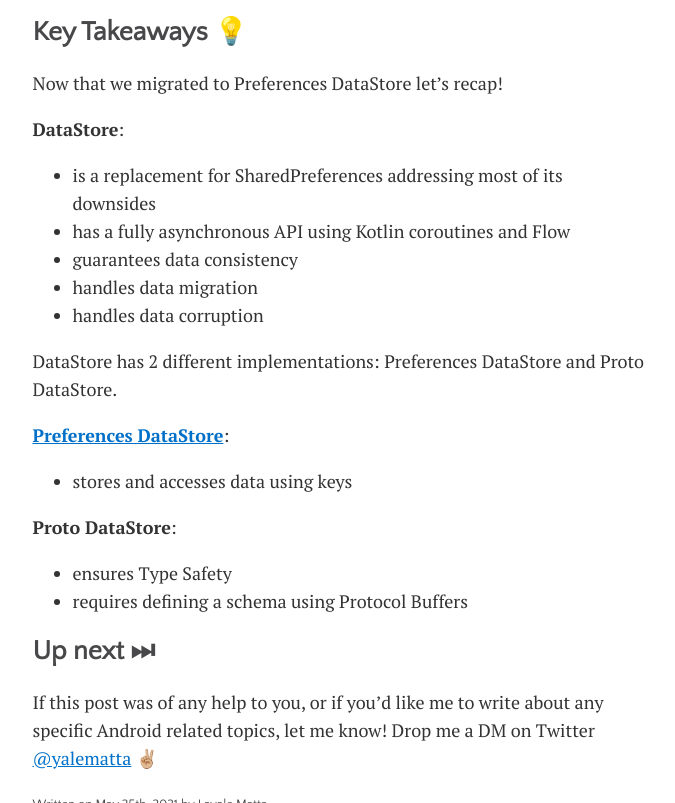
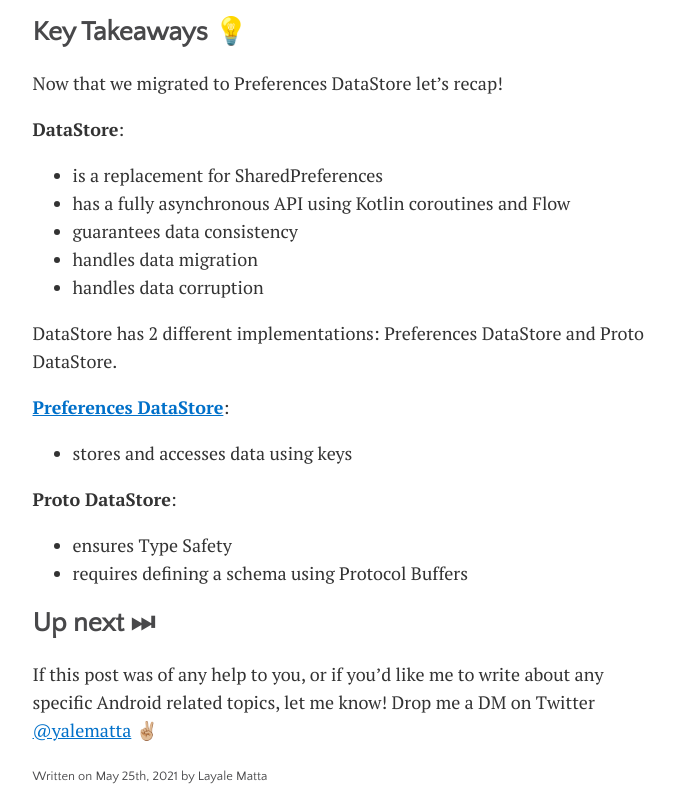
Before and after one commit to yalematta/yalematta.github.io, a Jekyll site: the page built from _posts/2021-05-25-proto-datastore.md, in a window 1280 px wide and 900 px high, scrolled down 9354 px, cut to the strip 97-900 px from the top of the window. Shown: the whole strip, without its empty margins (300-975 px from the left). Built offline with Jekyll 4.4.1, drawn with Linux system fonts in a browser that asks for light colours; some web fonts are replaced.

Commit message:
adjust text in Key Takeaways

```diff
--- a/_posts/2021-05-25-proto-datastore.md
+++ b/_posts/2021-05-25-proto-datastore.md
@@ -167,7 +167,7 @@ And whenever we click our login button, we store the value from our editText and
 Now that we migrated to Preferences DataStore let's recap!
 
 **DataStore**:
-- is a replacement for SharedPreferences addressing most of its downsides
+- is a replacement for SharedPreferences
 - has a fully asynchronous API using Kotlin coroutines and Flow
 - guarantees data consistency
 - handles data migration
```
